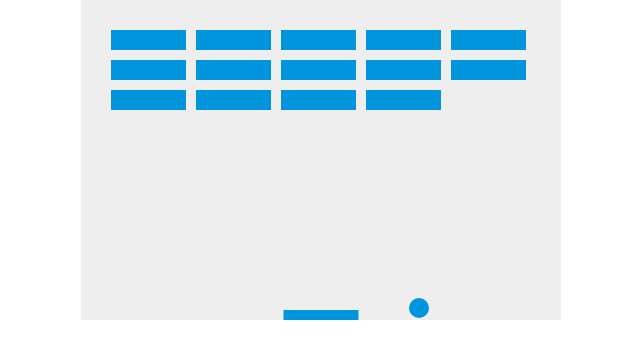
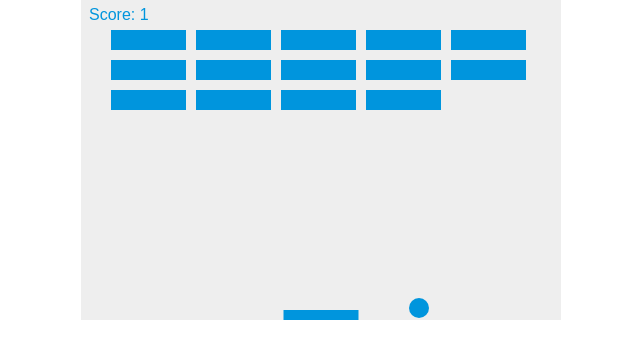
Before and after one commit to numel007/breakout-game, a plain HTML site: page index.html in a window 1280 px wide. Shown: the full height of the page, 319-959 px from the left. Drawn offline with Linux system fonts and the light colour scheme.

Commit message:
add score tracker

```diff
--- a/index.html
+++ b/index.html
@@ -40,6 +40,7 @@
     let brickPadding = 10;
     let brickOffsetTop = 30;
     let brickOffsetLeft = 30;
+    let score = 0
 
     var bricks = [];
     for (var c = 0; c < brickColumnCount; c++) {
@@ -47,6 +48,12 @@
       for (var r = 0; r < brickRowCount; r++) {
         bricks[c][r] = { x: 0, y: 0, status: 1 };
       }
+    }
+
+    const drawScore = () => {
+      ctx.font = "16px Arial"
+      ctx.fillStyle = "#0095DD"
+      ctx.fillText("Score: " + score, 8, 20)
     }
 
     const drawBricks = () => {
@@ -90,6 +97,7 @@
       drawBall()
       drawPaddle()
       collisionDetection()
+      drawScore()
       x += dx
       y += dy
 
@@ -149,6 +157,13 @@
             if (x > b.x && x < b.x + brickWidth && y > b.y && y < b.y + brickHeight) {
               dy = -dy;
               b.status = 0;
+              score++;
+
+              if (score == brickRowCount * brickColumnCount) {
+                alert("Game complete")
+                document.location.reload()
+                clearInterval(interval)
+              }
             }
           }
         }
```
